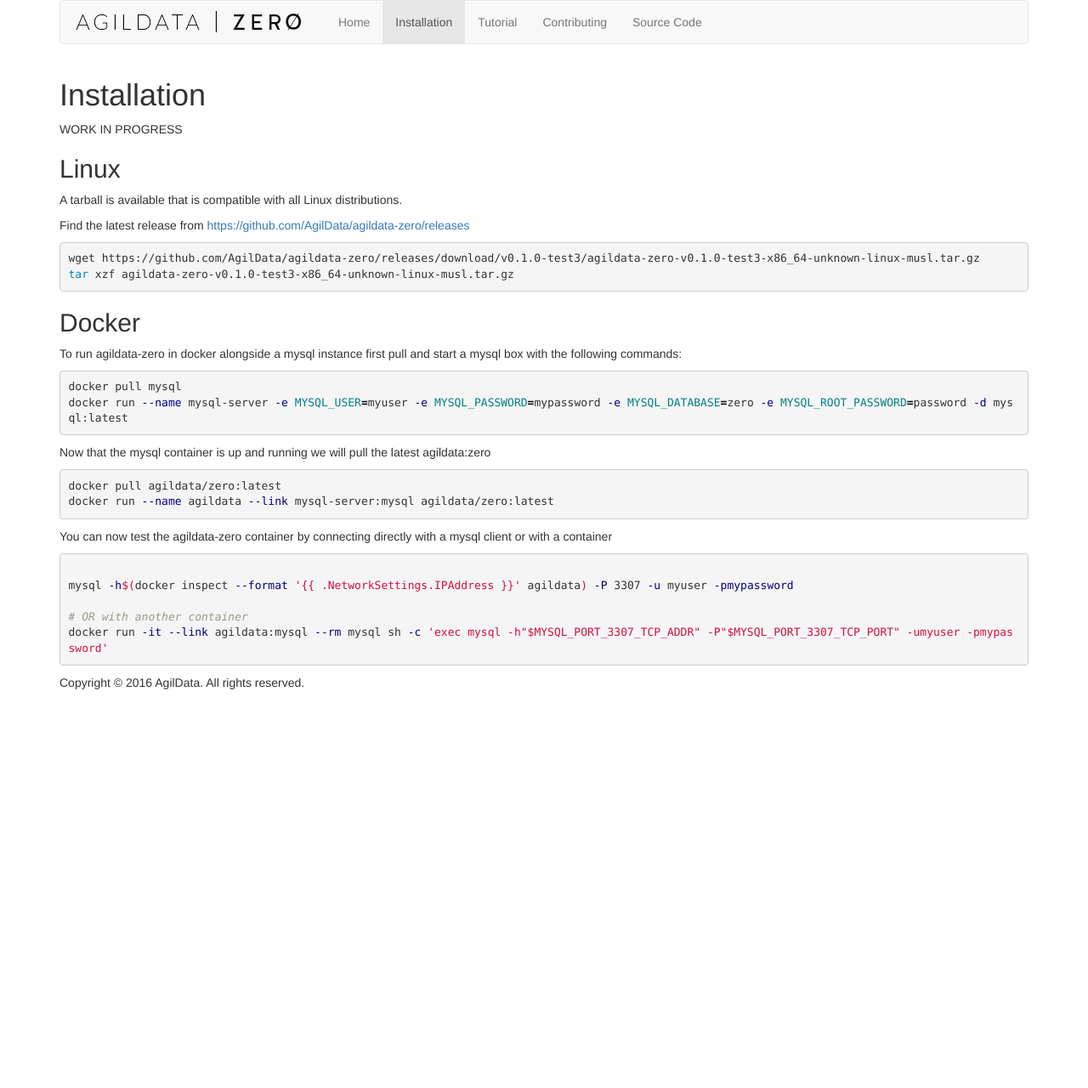
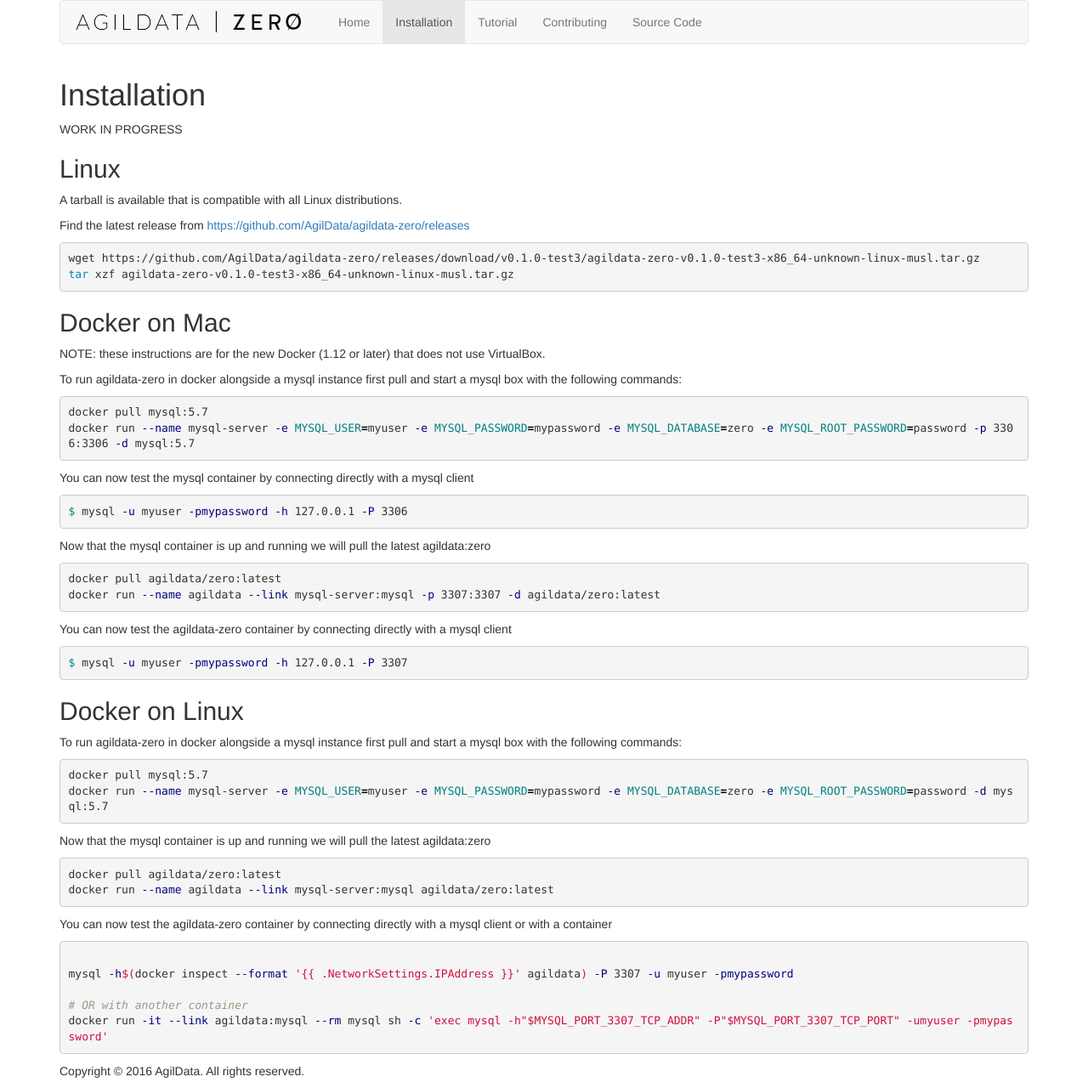
Before and after one commit to placrosse/agildata-zero, a Jekyll site: the page built from install.md, in a window 1280 px wide. Shown: the whole page at 85% size. Built offline with Jekyll 4.4.1, drawn with Linux system fonts in a browser that asks for light colours; before the commit the page ends 900 px from its top, so only the background shows below that.

Commit message:
add instructions for Docker for Mac

````diff
--- a/install.md
+++ b/install.md
@@ -19,13 +19,43 @@ wget https://github.com/AgilData/agildata-zero/releases/download/v0.1.0-test3/ag
 tar xzf agildata-zero-v0.1.0-test3-x86_64-unknown-linux-musl.tar.gz
 ```
 
-## Docker
+## Docker on Mac
+
+NOTE: these instructions are for the new Docker (1.12 or later) that does not use VirtualBox.
 
 To run agildata-zero in docker alongside a mysql instance first pull and start a mysql box with the following commands:
 
 ``` bash
-docker pull mysql
-docker run --name mysql-server -e MYSQL_USER=myuser -e MYSQL_PASSWORD=mypassword -e MYSQL_DATABASE=zero -e MYSQL_ROOT_PASSWORD=password -d mysql:latest
+docker pull mysql:5.7
+docker run --name mysql-server -e MYSQL_USER=myuser -e MYSQL_PASSWORD=mypassword -e MYSQL_DATABASE=zero -e MYSQL_ROOT_PASSWORD=password -p 3306:3306 -d mysql:5.7
+```
+
+You can now test the mysql container by connecting directly with a mysql client
+
+```bash
+$ mysql -u myuser -pmypassword -h 127.0.0.1 -P 3306
+```
+
+Now that the mysql container is up and running we will pull the latest agildata:zero
+
+``` bash
+docker pull agildata/zero:latest
+docker run --name agildata --link mysql-server:mysql -p 3307:3307 -d agildata/zero:latest
+```
+
+You can now test the agildata-zero container by connecting directly with a mysql client
+
+```bash
+$ mysql -u myuser -pmypassword -h 127.0.0.1 -P 3307
+```
+
+## Docker on Linux
+
+To run agildata-zero in docker alongside a mysql instance first pull and start a mysql box with the following commands:
+
+``` bash
+docker pull mysql:5.7
+docker run --name mysql-server -e MYSQL_USER=myuser -e MYSQL_PASSWORD=mypassword -e MYSQL_DATABASE=zero -e MYSQL_ROOT_PASSWORD=password -d mysql:5.7
 ```
 
 Now that the mysql container is up and running we will pull the latest agildata:zero
````
Also changed, not shown: index.md (+1 -1 lines).
